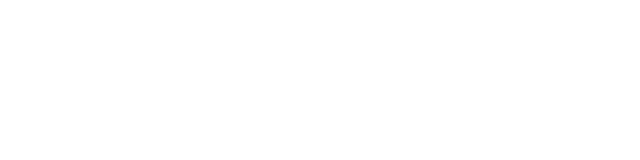
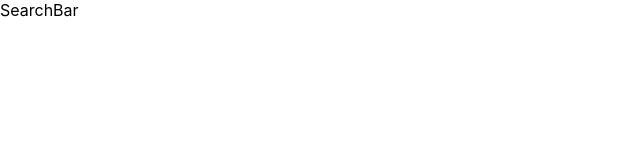
Before and after one commit to gayfulina/react_app_video, a React (Create React App) app: page / in a window 1280 px wide. Shown: the top 160 px of the page, without its empty margins (0-640 px from the left). Built offline with nearby package versions, Linux system fonts and the light colour scheme.

Commit message:
search bar

```diff
--- a/src/App.js
+++ /dev/null
@@ -1,12 +0,0 @@
-import React from 'react';
-import './App.css';
-
-function App() {
-  return (
-    <div>
-
-    </div>
-  );
-}
-
-export default App;
--- /dev/null
+++ b/src/components/App.js
@@ -0,0 +1,14 @@
+import React from 'react';
+import SearchBar from "./SearchBar";
+
+class App extends React.Component {
+    render() {
+        return (
+            <div>
+                <SearchBar />
+            </div>
+        )
+    }
+}
+
+export default App;
--- /dev/null
+++ b/src/components/SearchBar.js
@@ -0,0 +1,13 @@
+import React from 'react';
+
+class SearchBar extends React.Component {
+    render() {
+        return (
+            <div>
+                SearchBar
+            </div>
+        )
+    }
+}
+
+export default SearchBar;
--- a/src/index.js
+++ b/src/index.js
@@ -1,7 +1,7 @@
 import React from 'react';
 import ReactDOM from 'react-dom';
 import './index.css';
-import App from './App';
+import App from './components/App';
 
 ReactDOM.render(
   <React.StrictMode>
```
Also changed, not shown: src/components/App.css (renamed from src/App.css).
